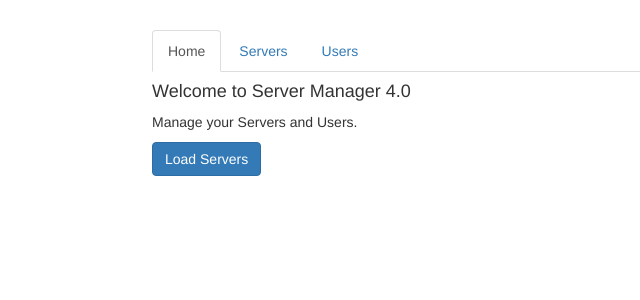
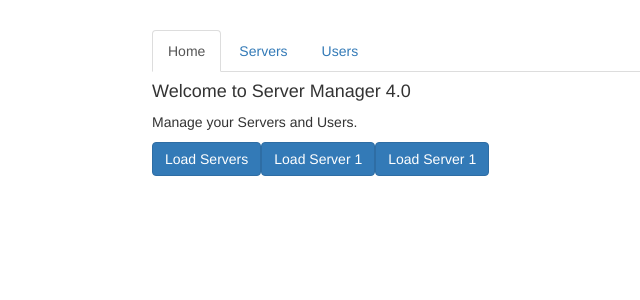
Before and after one commit to kunman93/angular-sandbox, an Angular app in the folder routing-start/: page / in a window 1280 px wide. Shown: the top 300 px of the page, without its empty margins (113-753 px from the left). Built offline with nearby package versions, Linux system fonts and the light colour scheme.

Commit message:
complete Section 11.137: Change Pages with Routing

```diff
--- a/routing-start/src/app/app.module.ts
+++ b/routing-start/src/app/app.module.ts
@@ -18,6 +18,7 @@ const appRoutes: Routes = [
   { path: 'users', component: UsersComponent },
   { path: 'users/:id/:name', component: UserComponent },
   { path: 'servers', component: ServersComponent },
+  { path: 'servers/:id/edit', component: EditServerComponent },
 ];
 
 @NgModule({
--- a/routing-start/src/app/home/home.component.html
+++ b/routing-start/src/app/home/home.component.html
@@ -1,3 +1,11 @@
 <h4>Welcome to Server Manager 4.0</h4>
 <p>Manage your Servers and Users.</p>
 <button class="btn btn-primary" (click)="onLoadServers()">Load Servers</button>
+<!-- passing query parameter and fragments programmatically -->
+<button class="btn btn-primary" (click)="onLoadServer(1)">Load Server 1</button>
+<!-- passing query parameter and fragments using RouterLink -->
+<button
+    class="btn btn-primary"
+    [routerLink]="['/servers', 1, 'edit']"
+    [queryParams]="{allowEdit: true}"
+    fragment="loading">Load Server 1</button>
--- a/routing-start/src/app/home/home.component.ts
+++ b/routing-start/src/app/home/home.component.ts
@@ -25,4 +25,13 @@ export class HomeComponent implements OnInit {
     // variant 2: navigating using the  path "servers" relative to "this.route"
     this.router.navigate(['servers'], {relativeTo: this.route});
   }
+
+  onLoadServer(id: number) {
+    this.router.navigate(['/servers', id, 'edit'],
+      {
+        queryParams: { allowEdit: true },
+        fragment: 'loading'
+      }
+    )
+  }
 }
--- a/routing-start/src/app/servers/servers.component.html
+++ b/routing-start/src/app/servers/servers.component.html
@@ -2,6 +2,9 @@
   <div class="col-xs-12 col-sm-4">
     <div class="list-group">
       <a
+        [routerLink]="['/servers', 5, 'edit']"
+        [queryParams]="{allowEdit: true}"
+        fragment="loading"
         href="#"
         class="list-group-item"
         *ngFor="let server of servers">
```
Also changed, not shown: 1 other file (tests, documents, lock files or other folders).
